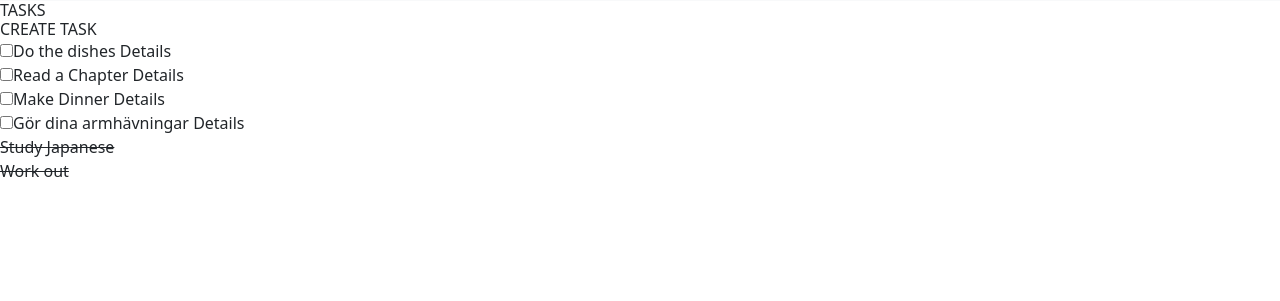
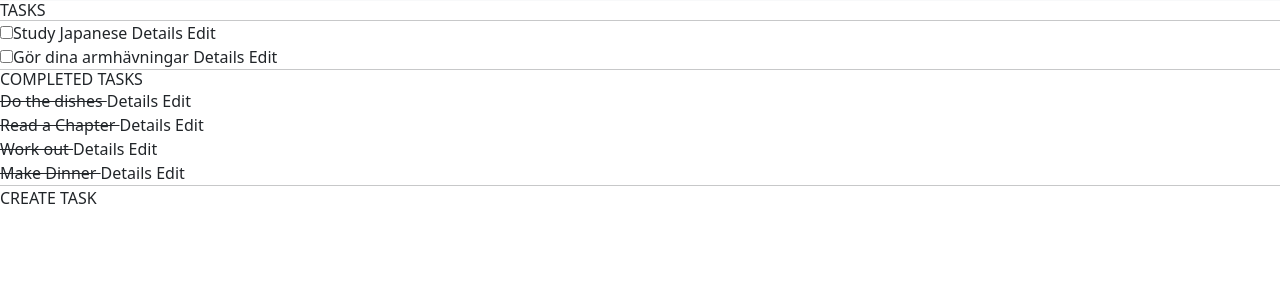
Before and after one commit to FullstackSammy/django-todo, a Django app: page /tasks/ in a window 1280 px wide. Shown: the part 55-356 px from the top of the page. Run offline with Django 5.2, Linux system fonts and the light colour scheme; data comes from the database, SQL or seed files in the repository; some libraries are stand-ins or nearby versions.

Commit message:
added urls and paths for editing tasks

```diff
--- a/todo/templates/todo/task_list.html
+++ b/todo/templates/todo/task_list.html
@@ -5,28 +5,42 @@
 {% block content %}
 <h1>TASKS</h1>
 
-<h2><a href="{% url 'task-create' %}">CREATE TASK</a></h2>
+<hr>
 
 <ul>
     {% for task in object_list  %}
         {% if not task.completed %}
             <li>
-                <input type="checkbox" name="" id="">{{ task.title }}</input>
+                <input type="checkbox" name="" id="" default:"true">{{ task.title }}</input>
                 <a href="{% url 'task-detail' task.pk %}">
                 Details
+                </a>
+                <a href="{% url 'task-edit' task.pk %}">
+                Edit
                 </a>
             </li>
         {% endif %}
     {% endfor %}
 </ul>
-
+<hr>
+<h1>COMPLETED TASKS</h1>
 <ul>
     {% for task in object_list %}
         {% if task.completed %}
-            <li>
-               <s>{{ task.title }}</s>
-            </li>
+        <li>
+            <s>
+                {{ task.title }}
+            </s>
+            <a href="{% url 'task-detail' task.pk %}">
+                Details
+                </a>
+                <a href="{% url 'task-edit' task.pk %}">
+                Edit
+                </a>
+        </li>
         {% endif %}
     {% endfor %}
 </ul>
+<hr>
+<button class="bg-green"><a href="{% url 'task-create' %}">CREATE TASK</a></button>
 {% endblock content %}
--- a/todo/urls.py
+++ b/todo/urls.py
@@ -1,9 +1,10 @@
 from django.urls import path
-from .views import HomeView, TaskListView, TaskDetailView, TaskCreateView
+from .views import HomeView, TaskListView, TaskDetailView, TaskCreateView, TaskUpdateView
 
 urlpatterns = [
     path('', HomeView.as_view(), name='home'),
     path('tasks/', TaskListView.as_view(), name='tasks'),
-    path('tasks/create', TaskCreateView.as_view(), name='task-create'),
-    path('tasks/<int:pk>', TaskDetailView.as_view(), name='task-detail'),
+    path('tasks/create/', TaskCreateView.as_view(), name='task-create'),
+    path('tasks/<int:pk>/', TaskDetailView.as_view(), name='task-detail'),
+    path('tasks/edit/<int:pk>/', TaskUpdateView.as_view(), name='task-edit'),
 ]
```
Also changed, not shown: db.sqlite3.
